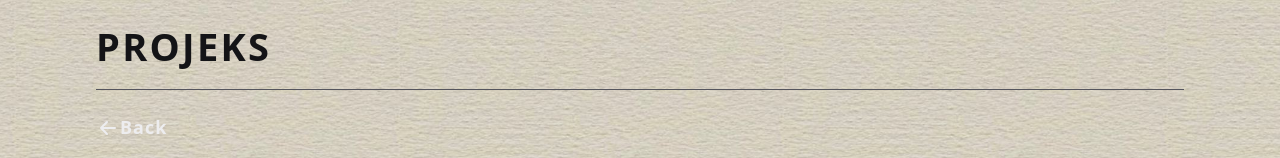
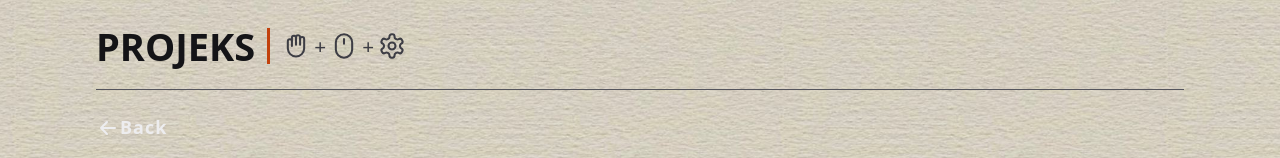
Before and after one commit to bones-of-rox/portfolio, an Astro site: page / in a window 1280 px wide. Shown: the top 158 px of the page. Built offline with nearby package versions, Linux system fonts and the light colour scheme; Astro itself is replaced by a stand-in of ours.

Commit message:
Header: tighter PROJEKS, orange rule, hand + mouse + gear icons (#9)
Claude-Session: https://claude.ai/code/session_01AbSXnViWbs54Wm3hZ4hBoh

Co-authored-by: Claude <noreply@anthropic.com>

```diff
--- a/src/components/Header.astro
+++ b/src/components/Header.astro
@@ -9,7 +9,27 @@ const onHome = Astro.url.pathname === home || Astro.url.pathname === `${home}/`;
 <header class="site-header">
   <div class="container">
     <div class="site-header-inner">
-      <a class="site-name" href={home}>Projeks</a>
+      <div class="brand">
+        <a class="site-name" href={home}>Projeks</a>
+        {/* Decorative: hand + mouse + gear, after an orange rule. Hidden from screen readers.
+            Mouse and gear are from Lucide (ISC license, lucide.dev); the hand is drawn to match Donovan's mockup. */}
+        <span class="brand-icons" aria-hidden="true">
+          <svg viewBox="0 0 24 24" focusable="false">
+            <path d="M5 14V8a1.75 1.75 0 0 1 3.5 0V5a1.75 1.75 0 0 1 3.5 0v-.5a1.75 1.75 0 0 1 3.5 0V6a1.75 1.75 0 0 1 3.5 0v8a7 7 0 0 1-14 0Z" />
+            <path d="M8.5 8v4M12 5v6M15.5 6v5" />
+          </svg>
+          <span class="brand-plus">+</span>
+          <svg viewBox="0 0 24 24" focusable="false">
+            <rect x="5" y="2" width="14" height="20" rx="7" />
+            <path d="M12 6v4" />
+          </svg>
+          <span class="brand-plus">+</span>
+          <svg viewBox="0 0 24 24" focusable="false">
+            <path d="M12.22 2h-.44a2 2 0 0 0-2 2v.18a2 2 0 0 1-1 1.73l-.43.25a2 2 0 0 1-2 0l-.15-.08a2 2 0 0 0-2.73.73l-.22.38a2 2 0 0 0 .73 2.73l.15.1a2 2 0 0 1 1 1.72v.51a2 2 0 0 1-1 1.74l-.15.09a2 2 0 0 0-.73 2.73l.22.38a2 2 0 0 0 2.73.73l.15-.08a2 2 0 0 1 2 0l.43.25a2 2 0 0 1 1 1.73V20a2 2 0 0 0 2 2h.44a2 2 0 0 0 2-2v-.18a2 2 0 0 1 1-1.73l.43-.25a2 2 0 0 1 2 0l.15.08a2 2 0 0 0 2.73-.73l.22-.39a2 2 0 0 0-.73-2.73l-.15-.08a2 2 0 0 1-1-1.74v-.5a2 2 0 0 1 1-1.74l.15-.09a2 2 0 0 0 .73-2.73l-.22-.38a2 2 0 0 0-2.73-.73l-.15.08a2 2 0 0 1-2 0l-.43-.25a2 2 0 0 1-1-1.73V4a2 2 0 0 0-2-2z" />
+            <circle cx="12" cy="12" r="3" />
+          </svg>
+        </span>
+      </div>
     </div>
       {
         !onHome && (
@@ -35,15 +55,49 @@ const onHome = Astro.url.pathname === home || Astro.url.pathname === `${home}/`;
     border-bottom: var(--border-width) solid var(--color-header-rule);
   }
 
+  /* Title, then an orange rule, then the hand + mouse + gear icons (mockup 2026-11-22) */
+  .brand {
+    display: flex;
+    align-items: center;
+    gap: var(--brand-gap);
+    margin-inline-end: auto;
+  }
+
+  .brand-icons {
+    display: inline-flex;
+    align-items: center;
+    gap: var(--brand-icon-gap);
+    padding-inline-start: var(--brand-gap);
+    border-inline-start: var(--brand-rule-width) solid var(--color-header-divider);
+    min-height: var(--brand-rule-height);
+    color: var(--color-header-icons);
+  }
+
+  .brand-icons svg {
+    width: var(--brand-icon-size);
+    height: var(--brand-icon-size);
+    fill: none;
+    stroke: currentColor;
+    stroke-width: var(--brand-icon-stroke);
+    stroke-linecap: round;
+    stroke-linejoin: round;
+  }
+
+  .brand-plus {
+    font-family: var(--font-heading);
+    font-size: var(--text-lg);
+    font-weight: var(--weight-medium);
+    line-height: 1;
+  }
+
   .site-name {
     display: inline-flex;
     align-items: center;
     min-height: var(--target-min);
-    margin-inline-end: auto;
     font-family: var(--font-heading);
     font-size: var(--text-2xl);
     font-weight: var(--weight-bold);
-    letter-spacing: var(--tracking-wide);
+    letter-spacing: var(--tracking-title);
     text-transform: uppercase;
     color: var(--color-text);
     text-decoration: none;
--- a/src/styles/tokens.css
+++ b/src/styles/tokens.css
@@ -51,6 +51,10 @@
   --color-on-accent: var(--gray-950);
   --color-highlight: var(--teal-300);
   --color-header-rule: var(--gray-300);
+  /* Header brand: orange rule between PROJEKS and the icons, and the icon color.
+     Both are decorative; the rule still clears 3:1 on every background */
+  --color-header-divider: var(--orange-400);
+  --color-header-icons: var(--color-text-muted);
 
   /* Project tiles: white caption panel under each photo.
      Contrast on white: card-text 18.4, card-text-muted 7.4 */
@@ -89,6 +93,7 @@
 
   --tracking-tight: -0.015em;
   --tracking-wide: 0.06em;
+  --tracking-title: 0; /* PROJEKS in the header: tightened from wide (2026-11-22) */
 
   --measure: 65ch;
 
@@ -116,6 +121,13 @@
   --radius-lg: 1rem;
   --radius-pill: 999px;
   --border-width: 1px;
+  /* Header brand (title | hand + mouse + gear) */
+  --brand-gap: var(--space-3);
+  --brand-icon-gap: var(--space-1);
+  --brand-icon-size: 1.75rem;
+  --brand-icon-stroke: 1.75;
+  --brand-rule-width: 3px;
+  --brand-rule-height: 2.25rem;
   --underline-offset: 0.2em;
   --underline-thickness: 0.08em;
 
@@ -294,3 +306,24 @@
     --hover-zoom: 1;
   }
 }
+
+/*
+  Header brand colors per background (2026-11-22). The orange rule is decorative,
+  but stays at 3:1 or better anyway: orange-400 on the dark wood/photos,
+  orange-700 on white (5.2) and on the paper (3.6).
+*/
+.theme-light,
+.theme-paper {
+  --color-header-divider: var(--orange-700);
+  --color-header-icons: var(--color-text-muted);
+}
+
+/* Over a dark top photo the icons go white like the title; over a pale render they go dark */
+.header-over .site-header {
+  --color-header-icons: var(--color-on-photo);
+}
+
+.header-over-light .site-header {
+  --color-header-divider: var(--orange-700);
+  --color-header-icons: var(--color-text-muted);
+}
```
